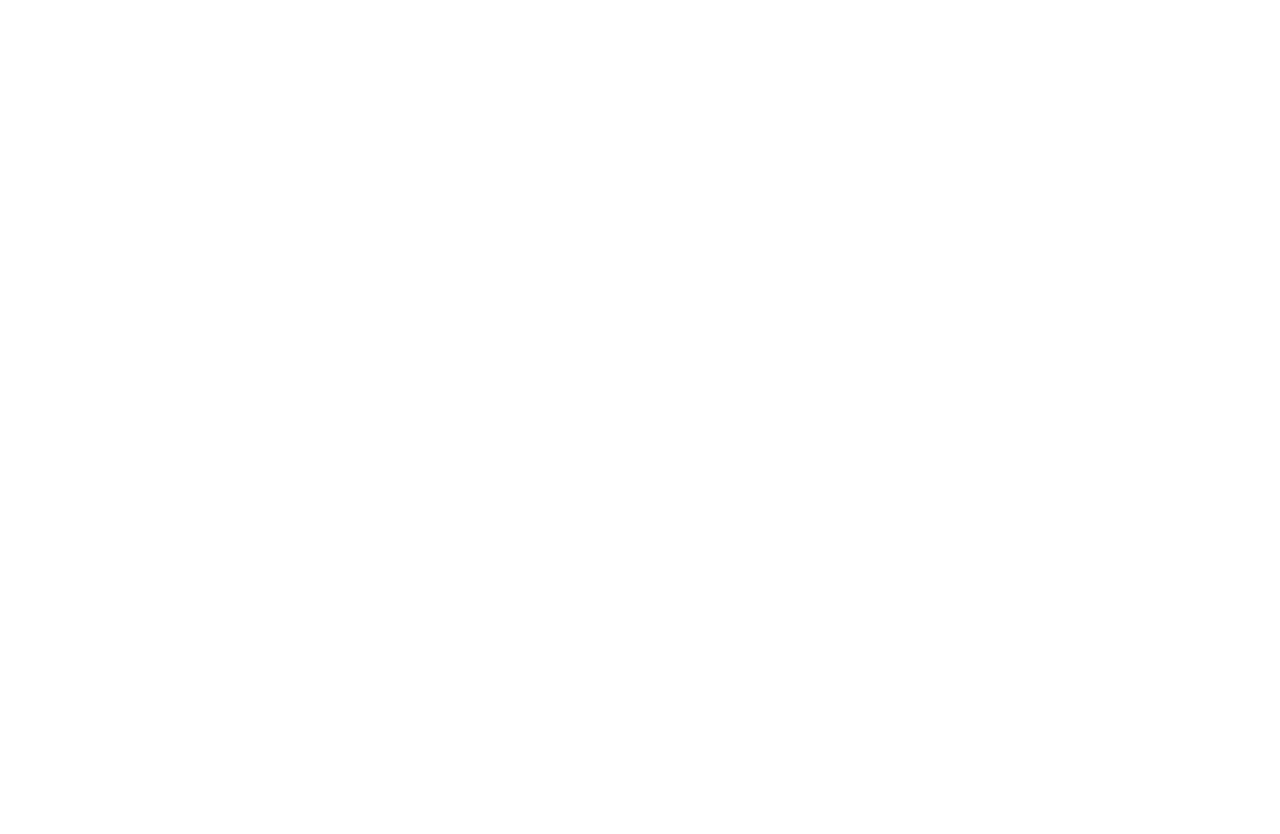
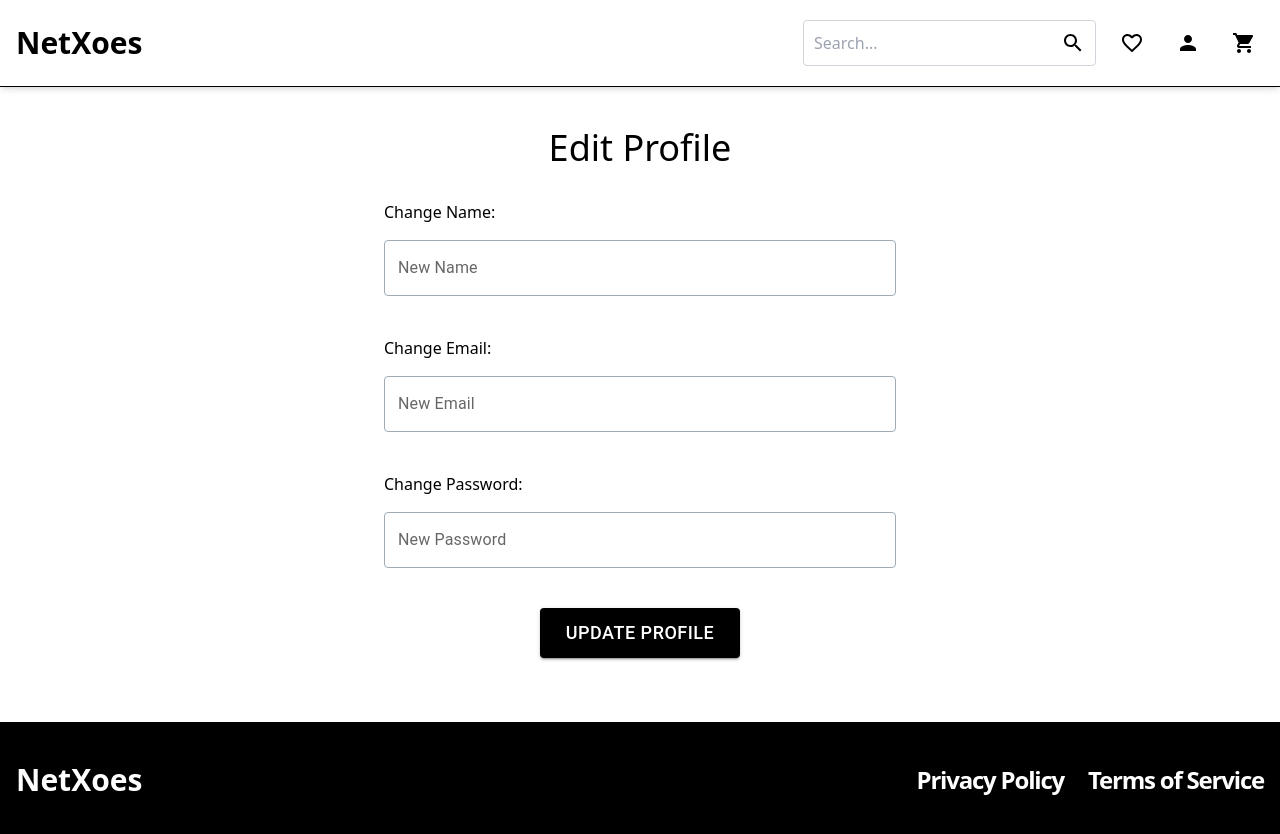
Before and after one commit to Colledev/Hackathon-DB1-NetXoes, a React (Vite) app in the folder frontend-hackathon-DB1/: page /profile in a window 1280 px wide. Before the commit this address had no page. Shown: the top 834 px of the page. Before the commit the page ends 800 px from the top, so only its background shows below. Built offline with nearby package versions, Linux system fonts and the light colour scheme; no server answers; sample sign-in values are in the browser's storage.

Commit message:
feat: Add Profile Page and Private Route

```diff
--- a/frontend-hackathon-DB1/src/components/MyAccount.jsx
+++ b/frontend-hackathon-DB1/src/components/MyAccount.jsx
@@ -11,6 +11,10 @@
         LocalStorageHelper.removeToken();
         navigate("/");
         window.location.reload();
+    };
+
+    const handleProfile = () => {
+        navigate("/profile");
     };
 
     const open = Boolean(anchorEl);
@@ -35,7 +39,10 @@
                 <h1 className="text-xl">My Account</h1>
                 <div className="p-1 mt-2">
                     <div className="flex justify-center">
-                        <button className="text-gray-500 hover:text-black text-base lg:text-base xl:text-xl">
+                        <button
+                            className="text-gray-500 hover:text-black text-base lg:text-base xl:text-xl"
+                            onClick={handleProfile}
+                        >
                             <ManageAccountsIcon />
                             Profile
                         </button>
--- /dev/null
+++ b/frontend-hackathon-DB1/src/pages/Profile.jsx
@@ -0,0 +1,179 @@
+import React, { useEffect, useState } from "react";
+import { Button } from "@mui/material";
+import TextField from "@mui/material/TextField";
+import { styled } from "@mui/material/styles";
+import axios from "axios";
+import LocalStorageHelper from "../helpers/localstorage-helper";
+
+const CssTextField = styled(TextField)({
+    "& label.Mui-focused": {
+        color: "#A0AAB4",
+    },
+    "& .MuiInput-underline:after": {
+        borderBottomColor: "#B2BAC2",
+    },
+    "& .MuiOutlinedInput-root": {
+        "& fieldset": {
+            borderColor: "#A0AAB4",
+        },
+        "&:hover fieldset": {
+            borderColor: "#A0AAB4",
+        },
+        "&.Mui-focused fieldset": {
+            borderColor: "#6F7E8C",
+        },
+    },
+});
+
+const Profile = () => {
+    const [user, setUser] = useState({});
+    const [formData, setFormData] = useState({
+        name: "",
+        email: "",
+        password: "",
+    });
+    const [showPassword, setShowPassword] = useState(false);
+
+    const handleFormChange = (event) => {
+        const { name, value } = event.target;
+        setFormData((prevValues) => ({
+            ...prevValues,
+            [name]: value,
+        }));
+    };
+
+    useEffect(() => {
+        const fetchProfile = async () => {
+            try {
+                if (!LocalStorageHelper.isAuthenticated()) {
+                    return;
+                }
+
+                const response = await axios.get(
+                    `${import.meta.env.VITE_BACKEND_URL}/users/me`,
+                    {
+                        headers: {
+                            Authorization: `Bearer ${LocalStorageHelper.getToken()}`,
+                        },
+                    }
+                );
+
+                const { name, email } = response.data;
+                setUser({ name, email });
+            } catch (error) {
+                console.error("Error fetching profile:", error);
+            }
+        };
+
+        fetchProfile();
+    }, []);
+
+    const handleUpdateProfile = async () => {
+        try {
+            if (!LocalStorageHelper.isAuthenticated()) {
+                return;
+            }
+
+            const response = await axios.put(
+                `${import.meta.env.VITE_BACKEND_URL}/users/me`,
+                formData,
+                {
+                    headers: {
+                        Authorization: `Bearer ${LocalStorageHelper.getToken()}`,
+                    },
+                }
+            );
+
+            window.location.reload();
+
+            console.log(response.data);
+        } catch (error) {
+            console.error("Error updating profile:", error);
+        }
+    };
+
+    const handleSubmit = (event) => {
+        event.preventDefault();
+        handleUpdateProfile();
+    };
+
+    return (
+        <div className="mt-32 px-16 sm:px-32 md:px-52 lg:px-72 xl:px-96">
+            <div className="flex justify-center">
+                <h1 className="text-4xl">Edit Profile</h1>
+            </div>
+            <form onSubmit={handleSubmit}>
+                <div className="mt-8">
+                    <h2>
+                        Change Name: <strong> {user.name}</strong>
+                    </h2>
+                </div>
+                <div className="">
+                    <CssTextField
+                        fullWidth
+                        margin="normal"
+                        label="New Name"
+                        name="name"
+                        value={formData.name}
+                        onChange={handleFormChange}
+                    />
+                </div>
+                <div className="mt-8">
+                    <h2>
+                        Change Email:<strong> {user.email}</strong>
+                    </h2>
+                </div>
+                <div className="">
+                    <CssTextField
+                        fullWidth
+                        margin="normal"
+                        label="New Email"
+                        name="email"
+                        type="email"
+                        value={formData.email}
+                        onChange={handleFormChange}
+                    />
+                </div>
+                <div className="mt-8">
+                    <h2>
+                        Change Password:<strong> {user.password}</strong>
+                    </h2>
+                </div>
+                <div className="">
+                    <CssTextField
+                        fullWidth
+                        margin="normal"
+                        label="New Password"
+                        name="password"
+                        type="password"
+                        value={formData.password}
+                        onChange={handleFormChange}
+                        onFocus={() => setShowPassword(true)}
+                        onBlur={() => setShowPassword(false)}
+                    />
+                </div>
+                <div className="flex justify-center mt-8 mb-16">
+                    <Button
+                        type="submit"
+                        variant="contained"
+                        sx={{
+                            backgroundColor: "black",
+                            width: "200px",
+                            height: "50px",
+                            fontSize: "18px",
+                            padding: "20px",
+                            color: "white",
+                            "&:hover": {
+                                backgroundColor: "darkgray",
+                            },
+                        }}
+                    >
+                        Update Profile
+                    </Button>
+                </div>
+            </form>
+        </div>
+    );
+};
+
+export default Profile;
--- a/frontend-hackathon-DB1/src/routes/AppRoutes.jsx
+++ b/frontend-hackathon-DB1/src/routes/AppRoutes.jsx
@@ -4,6 +4,8 @@
 import ProductPage from "../pages/ProductPage";
 import AllProductPage from "../pages/AllProductPage";
 import FavoritePage from "../pages/FavoritePage";
+import Profile from "../pages/Profile";
+import PrivateRoute from "./PrivateRoute";
 
 const AppRoutes = () => {
     return (
@@ -38,9 +40,22 @@
             <Route
                 path="/favorites"
                 element={
-                    <Layout showHero={false}>
-                        <FavoritePage />
-                    </Layout>
+                    <PrivateRoute>
+                        <Layout showHero={false}>
+                            <FavoritePage />
+                        </Layout>
+                    </PrivateRoute>
+                }
+            ></Route>
+
+            <Route
+                path="/profile"
+                element={
+                    <PrivateRoute>
+                        <Layout showHero={false}>
+                            <Profile />
+                        </Layout>
+                    </PrivateRoute>
                 }
             ></Route>
         </Routes>
--- /dev/null
+++ b/frontend-hackathon-DB1/src/routes/PrivateRoute.jsx
@@ -0,0 +1,12 @@
+import { Navigate } from "react-router-dom";
+import LocalStorageHelper from "../helpers/localstorage-helper";
+
+const PrivateRoute = ({ children }) => {
+    return LocalStorageHelper.isAuthenticated() ? (
+        children
+    ) : (
+        <Navigate to="/" />
+    );
+};
+
+export default PrivateRoute;
```
